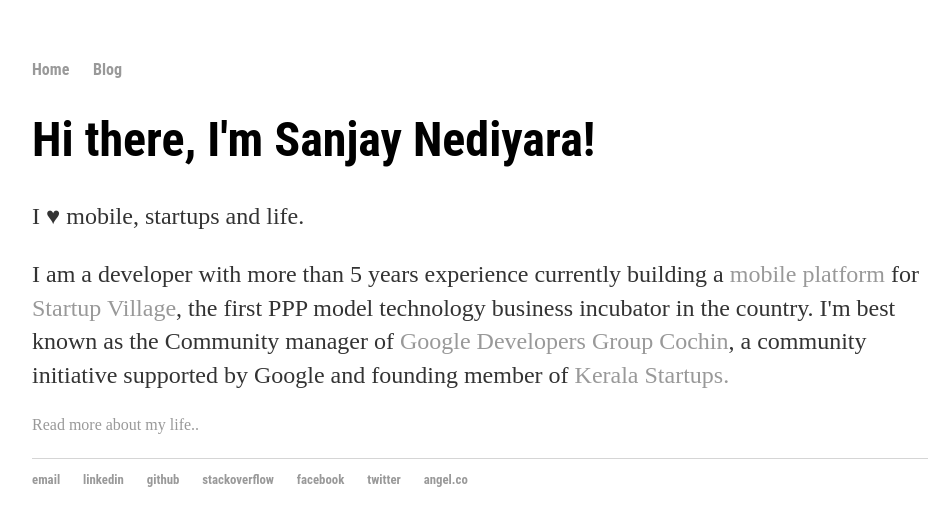
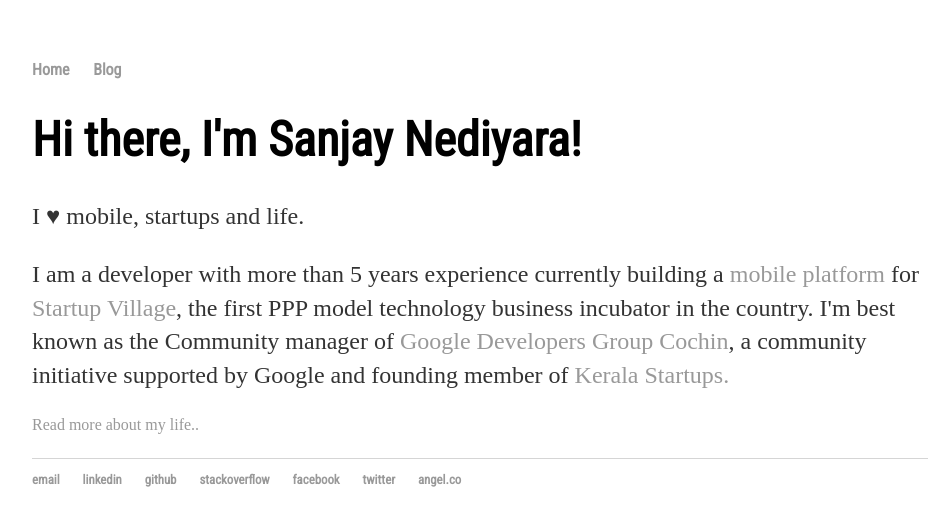
Before and after one commit to COD3BOY/cod3boy.github.io, a Jekyll site: the page built from index.html, in a window 1280 px wide. Shown: the top 526 px of the page, without its empty margins (160-1110 px from the left). Built offline with Jekyll 4.4.1, drawn with Linux system fonts in a browser that asks for light colours.

Commit message:
Update default.html

```diff
--- a/_layouts/default.html
+++ b/_layouts/default.html
@@ -1,6 +1,7 @@
 <!DOCTYPE html>
 	<html>
 		<head>
+			<link href='http://fonts.googleapis.com/css?family=Roboto+Condensed' rel='stylesheet' type='text/css'>
 			<title>{{ page.title }}</title>
 			<!-- link to main stylesheet -->
 			<link rel="stylesheet" type="text/css" href="/css/main.css">
```
